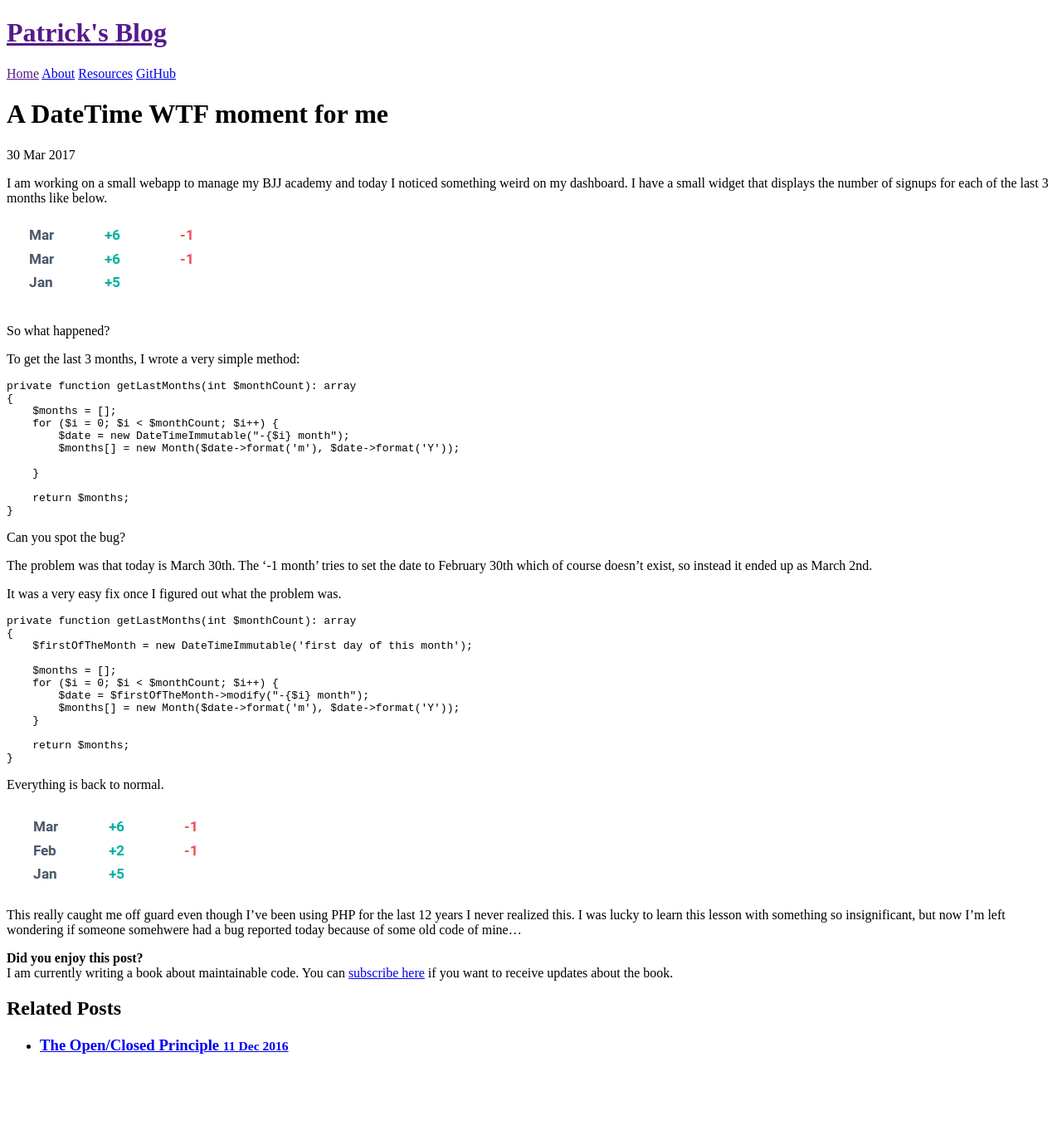
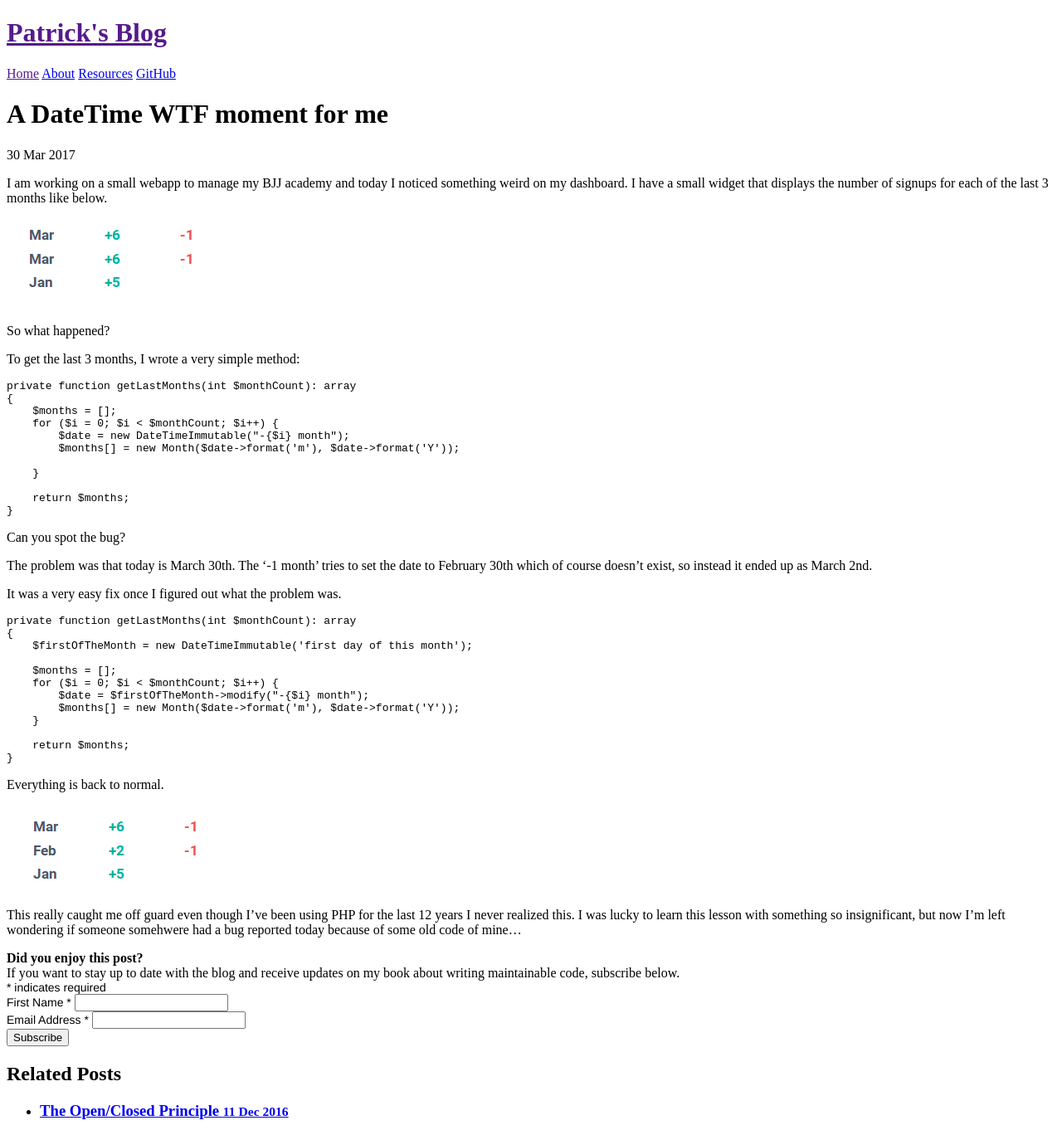
Before and after one commit to PatrickLouys/patricklouys_old.github.io, a Jekyll site: the page built from _posts/2017-03-30-a-datetime-wtf-moment-for-me.md, in a window 1280 px wide. Shown: the whole page at 83% size. Built offline with Jekyll 4.4.1, drawn with Linux system fonts in a browser that asks for light colours; Markdown is read by kramdown in place of the engine named in the settings; comment, search, counter and statistics services are not loaded; before the commit the page ends 1289 px from its top, so only the background shows below that.

Commit message:
added on page signup

```diff
--- a/_layouts/post.html
+++ b/_layouts/post.html
@@ -10,7 +10,42 @@ layout: default
 
 <div class="footer">
   <b>Did you enjoy this post?</b><br>
-  I am currently writing a book about maintainable code. You can <a href="http://artofphp.com/" target="_blank">subscribe here</a> if you want to receive updates about the book.
+  If you want to stay up to date with the blog and receive updates on my book about writing maintainable code, subscribe below.
+
+<!-- Begin MailChimp Signup Form -->
+<link href="//cdn-images.mailchimp.com/embedcode/classic-10_7.css" rel="stylesheet" type="text/css">
+<style type="text/css">
+	#mc_embed_signup{clear:left; font:14px Helvetica,Arial,sans-serif; }
+	/* Add your own MailChimp form style overrides in your site stylesheet or in this style block.
+	   We recommend moving this block and the preceding CSS link to the HEAD of your HTML file. */
+</style>
+<div id="mc_embed_signup">
+<form action="//artofphp.us11.list-manage.com/subscribe/post?u=735b43a41df267384ba839356&amp;id=a8ae06398f" method="post" id="mc-embedded-subscribe-form" name="mc-embedded-subscribe-form" class="validate" target="_blank" novalidate>
+    <div id="mc_embed_signup_scroll">
+
+<div class="indicates-required"><span class="asterisk">*</span> indicates required</div>
+<div class="mc-field-group">
+	<label for="mce-FNAME">First Name  <span class="asterisk">*</span>
+</label>
+	<input type="text" value="" name="FNAME" class="required" id="mce-FNAME">
+</div>
+<div class="mc-field-group">
+	<label for="mce-EMAIL">Email Address  <span class="asterisk">*</span>
+</label>
+	<input type="email" value="" name="EMAIL" class="required email" id="mce-EMAIL">
+</div>
+	<div id="mce-responses" class="clear">
+		<div class="response" id="mce-error-response" style="display:none"></div>
+		<div class="response" id="mce-success-response" style="display:none"></div>
+	</div>    <!-- real people should not fill this in and expect good things - do not remove this or risk form bot signups-->
+    <div style="position: absolute; left: -5000px;" aria-hidden="true"><input type="text" name="b_735b43a41df267384ba839356_a8ae06398f" tabindex="-1" value=""></div>
+    <div class="clear"><input type="submit" value="Subscribe" name="subscribe" id="mc-embedded-subscribe" class="button"></div>
+    </div>
+</form>
+</div>
+
+<!--End mc_embed_signup-->
+
 </div>
 
 
--- a/index.html
+++ b/index.html
@@ -14,7 +14,7 @@ title: Home
 
     <span class="post-date">{{ post.date | date_to_string }}</span>
 
-    {{ post.content }}
+    {{ post.excerpt }}
   </div>
   {% endfor %}
 </div>
```
